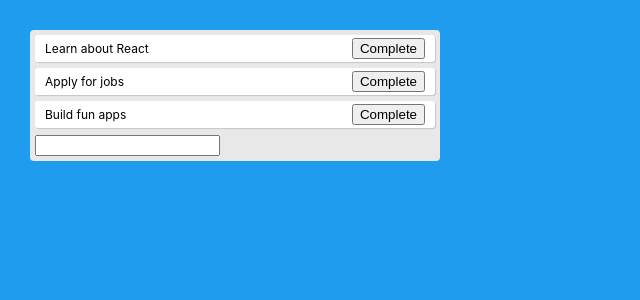
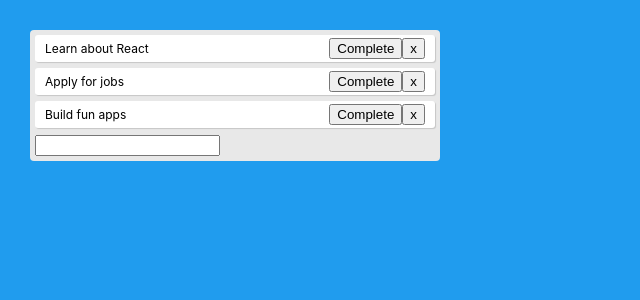
Before and after one commit to kennymkc/to-do-app, a React (Create React App) app: page / in a window 1280 px wide. Shown: the top 300 px of the page, without its empty margins (0-640 px from the left). Built offline with nearby package versions, Linux system fonts and the light colour scheme.

Commit message:
add remove tasks functionality

```diff
--- a/src/App.js
+++ b/src/App.js
@@ -29,7 +29,13 @@
     const completedTodos = [...todos];
     completedTodos[index].isCompleted = true;
     setTodos(completedTodos)
-  }
+  };
+
+  const removeTodo = index => {
+    const newTodos = [...todos];
+    newTodos.splice(index, 1);
+    setTodos(newTodos);
+  };
 
   return (
     <div className="app">
@@ -40,6 +46,7 @@
             index={index}
             todo={todo}
             completeTodo={completeTodo}
+            removeTodo={removeTodo}
           />
         ))}
         <TodoForm addTodo={addTodo} />
--- a/src/components/Todo.jsx
+++ b/src/components/Todo.jsx
@@ -1,4 +1,4 @@
-export default function Todo({ todo, index, completeTodo }) {
+export default function Todo({ todo, index, completeTodo, removeTodo }) {
   return (
     <div
       className="todo"
@@ -7,6 +7,7 @@
       {todo.text}
       <div>
         <button onClick={() => completeTodo(index)}>Complete</button>
+        <button onClick={() => removeTodo(index)}>x</button>
       </div>
     </div>
   );
```
